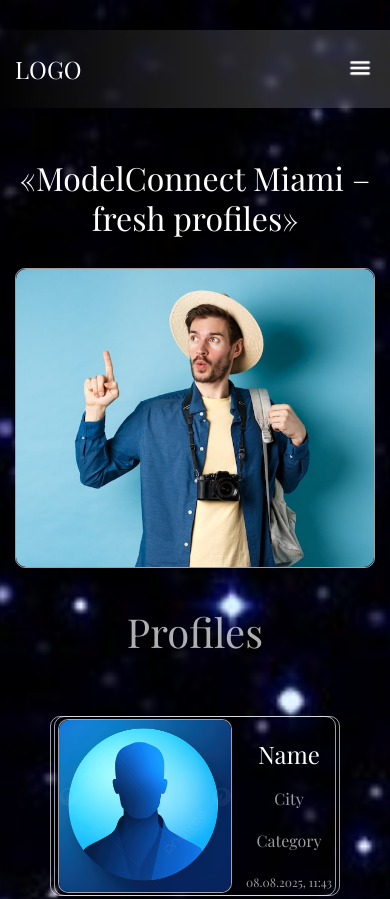
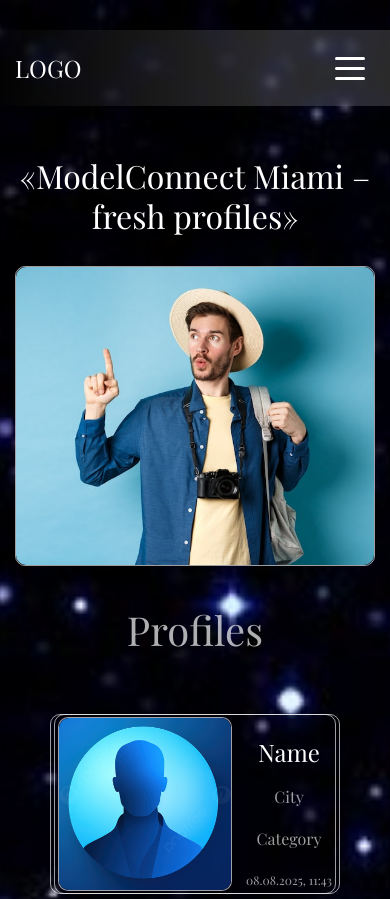
Before and after one commit to VIKTORIYA-S/prototype, a plain HTML site: page index.html in a window 390 px wide. Shown: the top 899 px of the page. Drawn offline with nearby package versions, Linux system fonts and the light colour scheme; a web font is replaced by a local one.

Commit message:
fix: fix styles

```diff
--- a/index.html
+++ b/index.html
@@ -18,14 +18,17 @@
                     <h6 class="logo__text">LOGO</h6>
                 </a>
                 <nav class="nav">
+                    <input type="checkbox" class="nav__checkbox" id="nav-toggle">
+                    <label for="nav-toggle" class="nav__toggle">
+                        <span class="burger__line"></span>
+                    </label>
                     <ul class="nav__list">
                         <li class="nav__item"><a class="nav__link" href="#home">Home</a></li>
                         <li class="nav__item"><a class="nav__link" href="#profile">Profiles</a></li>
-                        <li class="nav__item"><a class="nav__link" href="#region">Region</a></li>
-                        <li class="nav__item"><a class="nav__link" href="#category">Category</a></li>
+                        <li class="nav__item"><a class="nav__link" href="#region">Region</a></li>   <li class="nav__item"><a class="nav__link" href="#category">Category</a></li>
                         <li class="nav__item"><a class="nav__link" href="#contact">Contact</a></li>
                     </ul>
-                    <img class="burger" src="img/burger.png" alt="burger">
+                    <!-- <img class="burger" src="img/burger.png" alt="burger"> -->
                 </nav>
             </div>
         </header>
--- a/style.css
+++ b/style.css
@@ -1,5 +1,6 @@
 :root {
     --color-body: #020049c4;
+    --color-nav: #0c0b2bc5;
     --color-log0: #fff;
     --color-nav: #fff;
     --color-title: #fff;
@@ -25,6 +26,7 @@
 html,
 body {
     scroll-behavior: smooth;
+    overflow: hidden;
 }
 
 a {
@@ -131,30 +133,7 @@ section {
     color: var(--color-log0);
 }
 
-.nav {
-    width: 100%;
-    flex-grow: 1;
-    display: flex;
-    align-items: center;
-    justify-content: flex-end;
-}
-
-.nav__list {
-    max-width: 360px;
-    width: 100%;
-    display: flex;
-    align-items: center;
-    justify-content: space-between;
-}
-
-.burger {
-    width: 30px;
-    height: 30px;
-    display: none;
-    z-index: 15;
-}
-
-@media screen and (max-width: 678px) {
+/* @media screen and (max-width: 678px) {
     .nav__list {
         display: none;
     }
@@ -162,7 +141,7 @@ section {
     .burger {
         display: block;
     }
-}
+} */
 
 .nav__item {
     position: relative;
@@ -592,3 +571,118 @@ section {
     align-items: center;
     justify-content: center
 }
+
+
+/* ////////////////////////////////////////// */
+.nav {
+    width: 100%;
+    flex-grow: 1;
+    display: flex;
+    align-items: center;
+    justify-content: flex-end;
+    position: relative;
+}
+
+.nav__checkbox {
+  display: none;
+}
+
+.nav__list {
+    max-width: 360px;
+    width: 100%;
+    display: flex;
+    align-items: center;
+    justify-content: space-between;
+}
+
+/* Бургер-иконка */
+.nav__toggle {
+  display: none;
+  flex-direction: column;
+  justify-content: center;
+  width: 40px;
+  height: 40px;
+  cursor: pointer;
+  z-index: 20;
+}
+
+.burger__line {
+  display: block;
+  width: 30px;
+  height: 3px;
+  background: white;
+  border-radius: 2px;
+  margin: 6px 0;
+  position: relative;
+  transition: background 0.3s ease-in-out;
+}
+
+.burger__line::before,
+.burger__line::after {
+  content: "";
+  position: absolute;
+  width: 30px;
+  height: 3px;
+  background: white;
+  border-radius: 2px;
+  transition: transform 0.3s ease-in-out, top 0.3s ease-in-out;
+}
+
+.burger__line::before {
+  top: -10px;
+}
+
+.burger__line::after {
+  top: 10px;
+}
+
+.nav__checkbox:checked + .nav__toggle .burger__line {
+  background: transparent;
+}
+
+.nav__checkbox:checked + .nav__toggle .burger__line::before {
+  transform: rotate(45deg);
+  top: 0;
+}
+
+.nav__checkbox:checked + .nav__toggle .burger__line::after {
+  transform: rotate(-45deg);
+  top: 0;
+}
+
+/* Адаптивность */
+@media screen and (max-width: 678px) {
+  .nav {
+    flex-direction: row;
+  }
+
+  .nav__list {
+    width: 150px;
+    /* display: none; */
+    flex-direction: column;
+    position: absolute;
+    top: 37px;
+    right: -180px;
+    background-color: #070919bf;
+    padding: 15px;
+    border-radius: 5px;
+    box-shadow: 0 4px 12px rgba(0,0,0,0.1);
+    transition: all 0.6s ease;
+    z-index: 10;
+    gap: 30px;
+    overflow: hidden;
+  }
+
+  .nav__checkbox:checked ~ .nav__list {
+    display: flex;
+    transition: all 0.6s ease;
+    right: 0;
+  }
+
+  .nav__toggle {
+    display: flex;
+    position: absolute;
+    right: 0;
+    top: -20px;
+  }
+}
```
